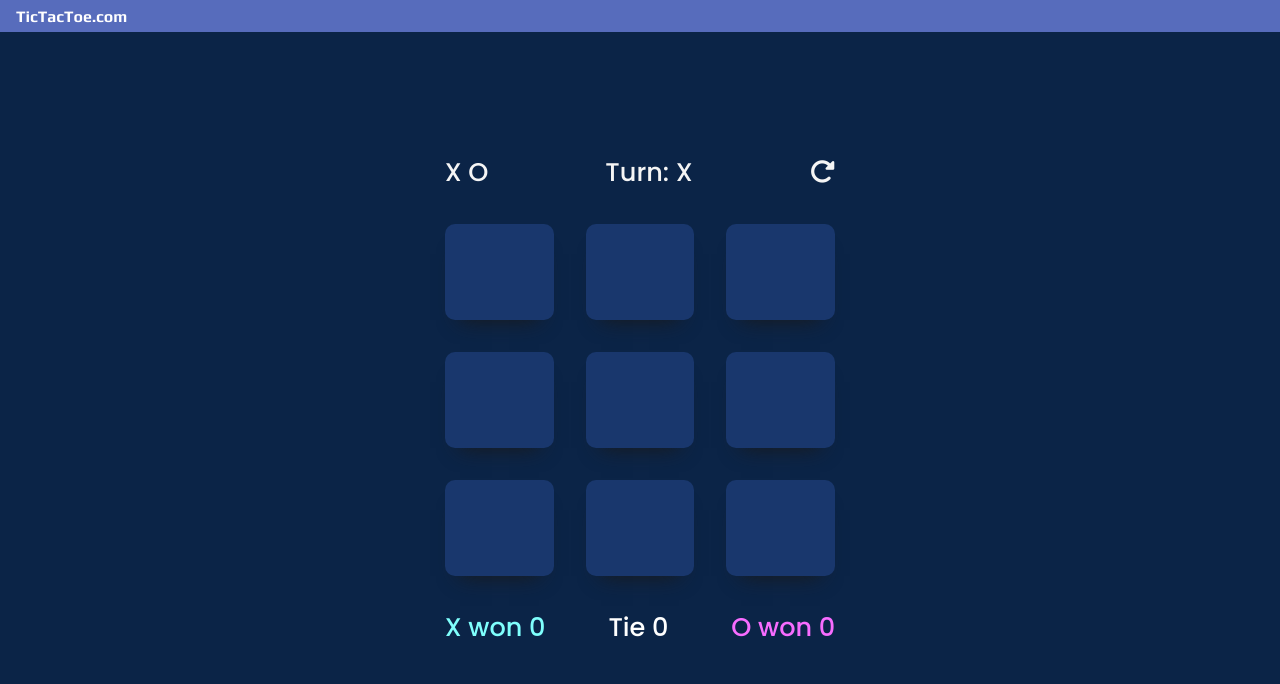
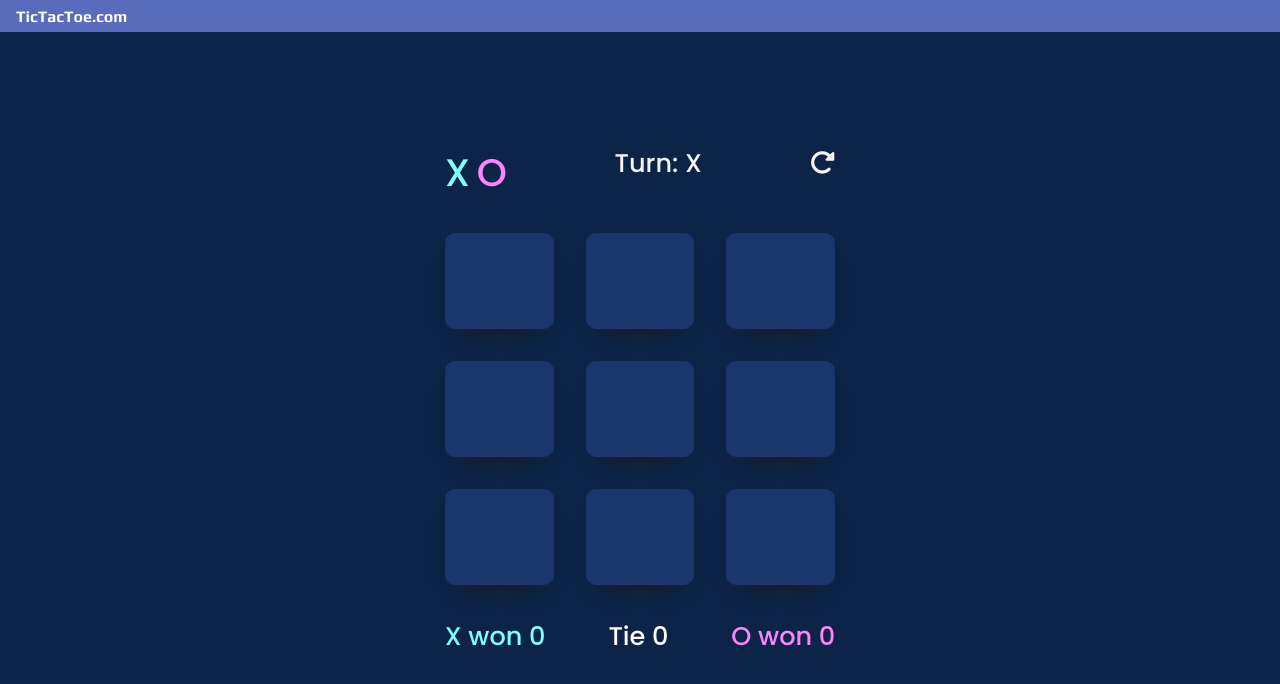
Before and after one commit to EternoSeeker/TicTacToe, a plain HTML site: page index.html in a window 1280 px wide. Drawn offline with Linux system fonts and the light colour scheme.

Commit message:
Some more changes

```diff
--- a/index.html
+++ b/index.html
@@ -19,8 +19,8 @@
    <div class="main-div">
     <div class="info-div">
             <div>
-                <span>X</span>
-                <span>O</span>
+                <span class="x-symbol">X</span>
+                <span class="o-symbol">O</span>
             </div>
         <div>
             <span>Turn: </span>
--- a/styles.css
+++ b/styles.css
@@ -57,12 +57,12 @@
 }
 
 .x-symbol {
-	color: rgb(100, 252, 255);
+	color: rgb(127, 255, 253);
 	font-size: 1.5em;
 }
 
 .o-symbol {
-	color: orangered;
+	color: #ff83ff;
 	font-size: 1.5em;
 }
 
@@ -171,7 +171,7 @@
 }
 
 .player-2 {
-	color: #f86cff;
+	color: #ff83ff;
 }
 
 .player-3 {
```
